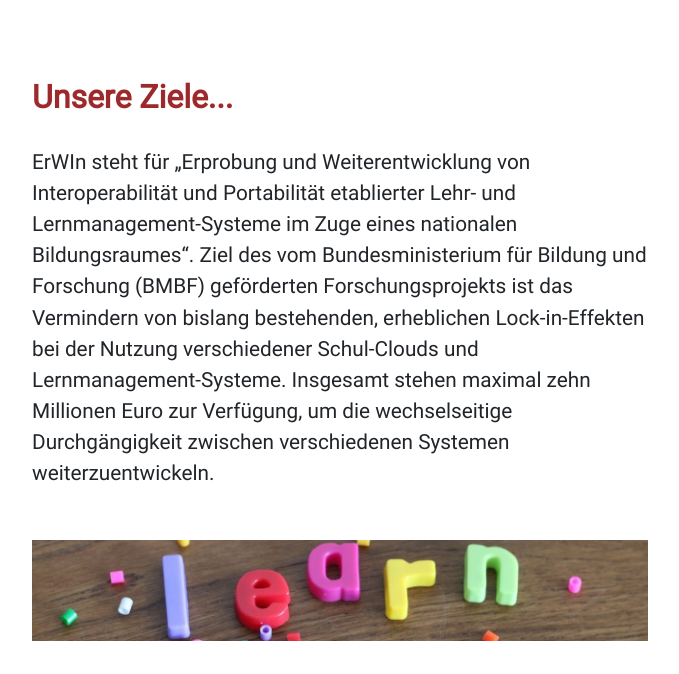
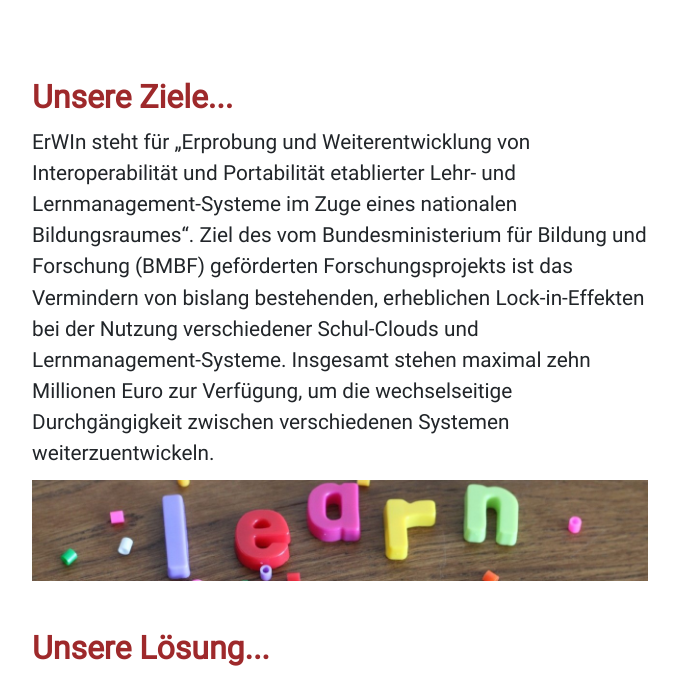
Before and after one commit to hpi-schul-cloud/erwin-website, a website with bundled scripts: page src/index.html in a window 1280 px wide. Shown: the part 680-1354 px from the top of the page, without its empty margins (300-979 px from the left). Built offline with nearby package versions, Linux system fonts and the light colour scheme; files whose address does not match are found by name.

Commit message:
EW-355 Change margin

```diff
--- a/src/css/styles.css
+++ b/src/css/styles.css
@@ -27,5 +27,5 @@ h1, h2 {
 
 .text {
   font-size: 1.3em;
-  margin: 30px auto 50px auto;
+  margin: 10px auto 10px auto;
 }
```
Also changed, not shown: src/index.html (+1 -1 lines).
